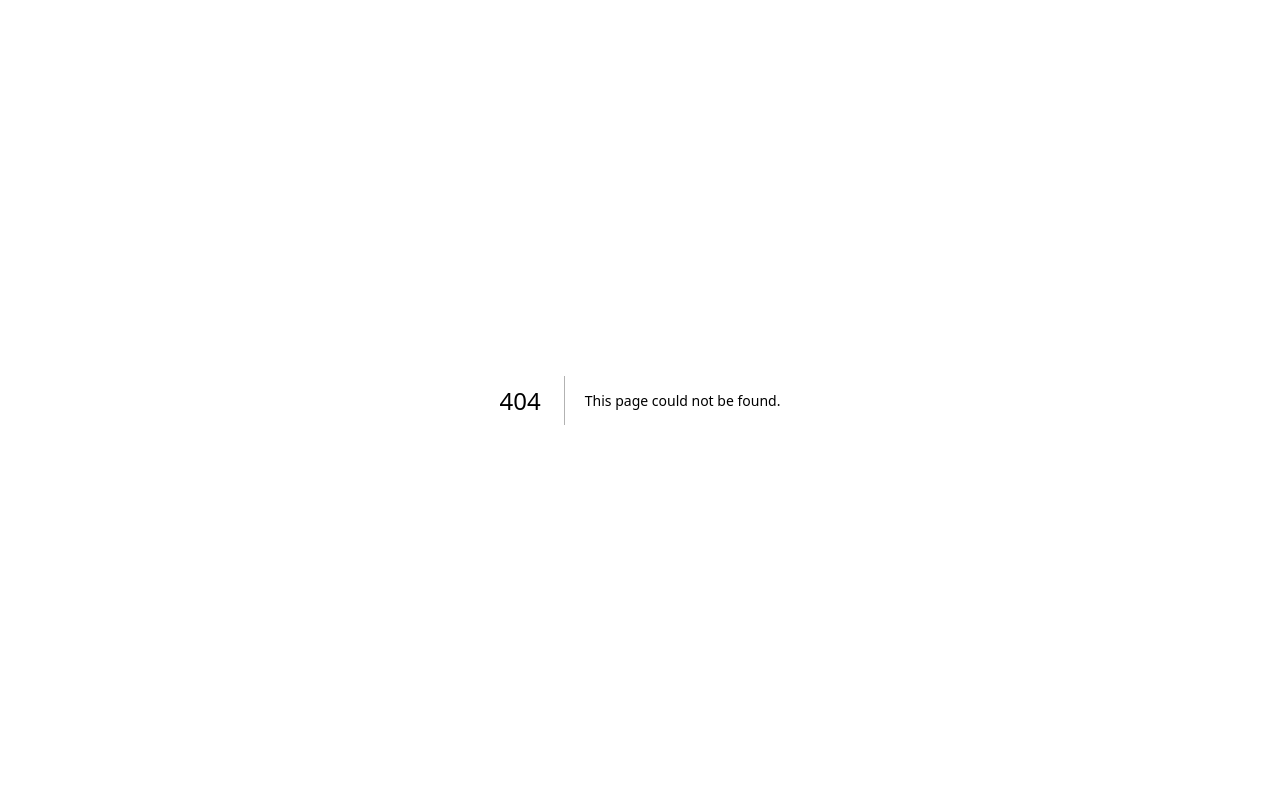
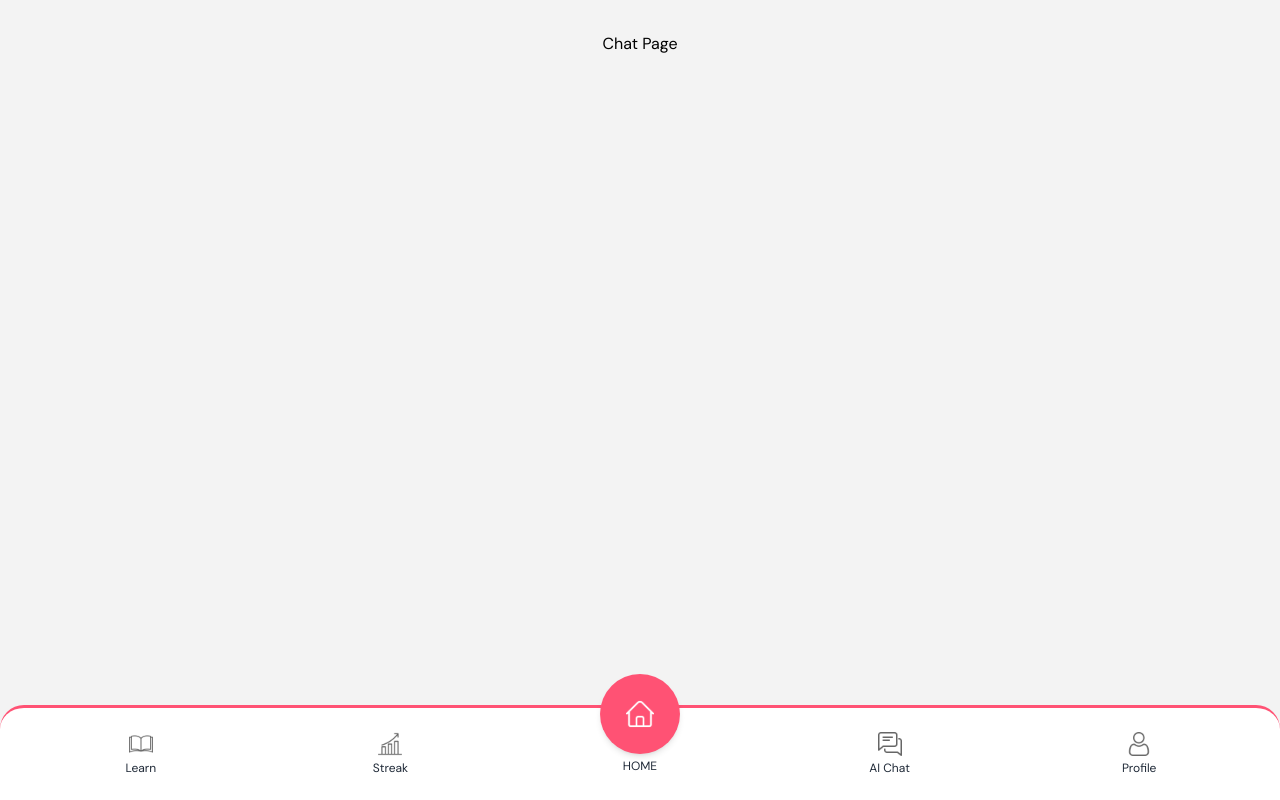
Before and after one commit to kahitoz-infra/kahitoz-japanese-app, a Next.js app: page /Chat in a window 1280 px wide. Before the commit this address had no page. Built offline with nearby package versions, Linux system fonts and the light colour scheme.

Commit message:
Completed the routing of the navbar by creating pages

```diff
--- /dev/null
+++ b/app/Chat/page.js
@@ -0,0 +1,20 @@
+"use client";
+import Navbar from "@/app/components/Navbar";
+
+const Chat = () => {
+  return (
+    <>
+      {/* Empty Page Content */}
+      <div className="flex flex-col min-h-screen w-screen pb-28 pt-8 items-center bg-[#f3f3f3] dark:bg-[#292B2D] text-black dark:text-white relative px-4">
+        Chat Page
+      </div>
+
+      {/* Bottom Navbar */}
+      <div className="fixed bottom-0 left-0 right-0 z-30">
+        <Navbar />
+      </div>
+    </>
+  );
+};
+
+export default Chat;
--- /dev/null
+++ b/app/Learn/page.js
@@ -0,0 +1,20 @@
+"use client";
+import Navbar from "@/app/components/Navbar";
+
+const Learn = () => {
+  return (
+    <>
+      {/* Empty Page Content */}
+      <div className="flex flex-col min-h-screen w-screen pb-28 pt-8 items-center bg-[#f3f3f3] dark:bg-[#292B2D] text-black dark:text-white relative px-4">
+        Learn Page
+      </div>
+
+      {/* Bottom Navbar */}
+      <div className="fixed bottom-0 left-0 right-0 z-30">
+        <Navbar />
+      </div>
+    </>
+  );
+};
+
+export default Learn;
--- /dev/null
+++ b/app/Settings/page.js
@@ -0,0 +1,20 @@
+"use client";
+import Navbar from "@/app/components/Navbar";
+
+const Settings = () => {
+  return (
+    <>
+      {/* Empty Page Content */}
+      <div className="flex flex-col min-h-screen w-screen pb-28 pt-8 items-center bg-[#f3f3f3] dark:bg-[#292B2D] text-black dark:text-white relative px-4">
+        Settings Page
+      </div>
+
+      {/* Bottom Navbar */}
+      <div className="fixed bottom-0 left-0 right-0 z-30">
+        <Navbar />
+      </div>
+    </>
+  );
+};
+
+export default Settings;
--- /dev/null
+++ b/app/Streak/page.js
@@ -0,0 +1,20 @@
+"use client";
+import Navbar from "@/app/components/Navbar";
+
+const Streak = () => {
+  return (
+    <>
+      {/* Empty Page Content */}
+      <div className="flex flex-col min-h-screen w-screen pb-28 pt-8 items-center bg-[#f3f3f3] dark:bg-[#292B2D] text-black dark:text-white relative px-4">
+        Streak Page
+      </div>
+
+      {/* Bottom Navbar */}
+      <div className="fixed bottom-0 left-0 right-0 z-30">
+        <Navbar />
+      </div>
+    </>
+  );
+};
+
+export default Streak;
--- a/app/components/Navbar.js
+++ b/app/components/Navbar.js
@@ -1,25 +1,28 @@
 'use client';
 import Image from "next/image";
 import { useEffect, useState } from "react";
+import { useRouter } from "next/navigation";
 
 export default function Navbar() {
     const [mounted, setMounted] = useState(false);
+    const router = useRouter();
 
     useEffect(() => {
         setMounted(true);
     }, []);
 
     const items = [
-        { lightIcon: "/icons/learn.svg", darkIcon: "/icons/learnwhite.svg", label: "Learn" },
-        { lightIcon: "/icons/progress.svg", darkIcon: "/icons/progresswhite.svg", label: "Streak" },
-        { lightIcon: "/icons/chat.svg", darkIcon: "/icons/chatwhite.svg", label: "AI Chat" },
-        { lightIcon: "/icons/profile.svg", darkIcon: "/icons/profilewhite.svg", label: "Profile" },
+        { lightIcon: "/icons/learn.svg", darkIcon: "/icons/learnwhite.svg", label: "Learn", path: "/Learn" },
+        { lightIcon: "/icons/progress.svg", darkIcon: "/icons/progresswhite.svg", label: "Streak", path: "/Streak" },
+        { lightIcon: "/icons/chat.svg", darkIcon: "/icons/chatwhite.svg", label: "AI Chat", path: "/Chat" },
+        { lightIcon: "/icons/profile.svg", darkIcon: "/icons/profilewhite.svg", label: "Profile", path: "/Settings" },
     ];
 
     const centerButton = {
         lightIcon: "/icons/home.svg",
         darkIcon: "/icons/home.svg",
-        label: "HOME"
+        label: "HOME",
+        path: "/Dashboard"
     };
 
     const navItems = [items[0], items[1], centerButton, items[2], items[3]];
@@ -31,9 +34,19 @@ export default function Navbar() {
             <ul className="relative flex justify-between items-center px-4 py-6 rounded-t-[20px]">
                 {navItems.map((item, index) => {
                     const isCenter = index === 2;
+
+                    const handleClick = () => {
+                        if (item.path) {
+                            router.push(item.path);
+                        }
+                    };
+
                     return (
-                        <li key={index} className="flex flex-col items-center justify-center w-full relative">
-                            {/* Center circle with label */}
+                        <li
+                            key={index}
+                            onClick={handleClick}
+                            className="flex flex-col items-center justify-center w-full relative cursor-pointer"
+                        >
                             {isCenter ? (
                                 <div className="flex flex-col items-center absolute -top-20 left-1/2 transform -translate-x-1/2 z-20">
                                     <div className="bg-[#FF5274] dark:bg-[#F66538] rounded-full w-20 h-20 flex items-center justify-center shadow-md">
```
